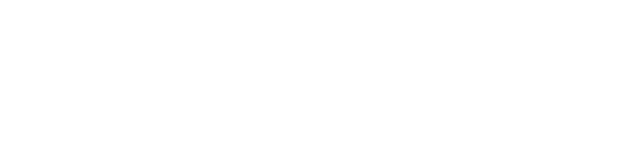
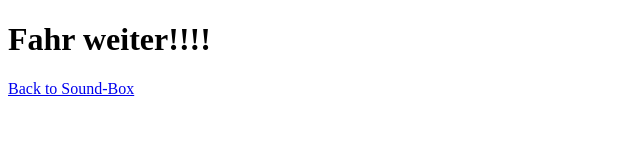
Before and after one commit to crashliveme/sound-box, a plain HTML site: page weiter.html in a window 1280 px wide. Shown: the whole page, without its empty margins (0-640 px from the left). Drawn offline with Linux system fonts and the light colour scheme.

Commit message:
Add files via upload

```diff
--- a/weiter.html
+++ b/weiter.html
@@ -4,9 +4,11 @@
     <meta charset="UTF-8">
     <meta http-equiv="X-UA-Compatible" content="IE=edge">
     <meta name="viewport" content="width=device-width, initial-scale=1.0">
-    <title>Document</title>
+    <title>Fahr weiter!!!</title>
 </head>
 <body>
+    <h1>Fahr  weiter!!!!</h1>
+    <a href="index.html">Back to Sound-Box</a>
     <audio autoplay>
         <source src="fahr weiter.mp3" type="audio/mpeg">
         Your browser does not support the audio element.
```
Also changed, not shown: never gonne.html (+1 -1 lines).
